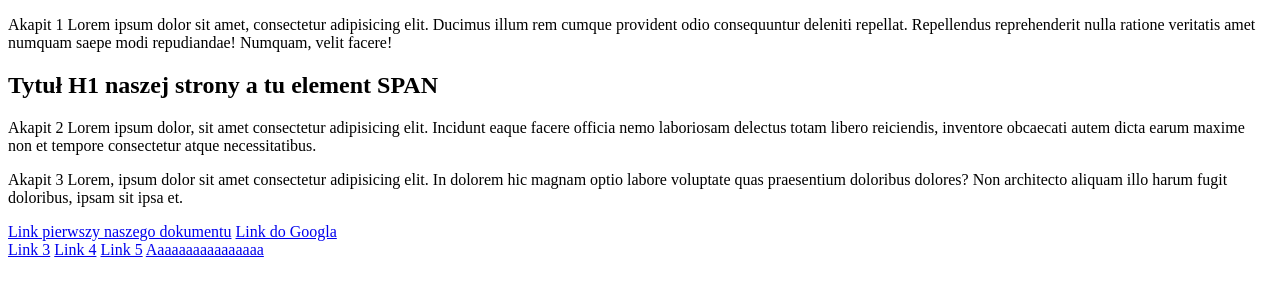
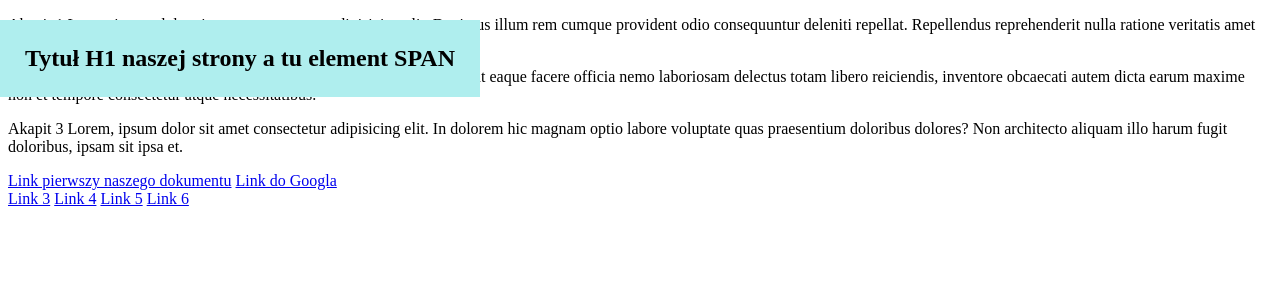
Before and after one commit to karolinakolaczyk/karolinakolaczyk.github.io, a plain HTML site: page dom/index.html in a window 1280 px wide. Shown: the top 296 px of the page. Drawn offline with Linux system fonts and the light colour scheme.

Commit message:
eventy js

```diff
--- a/dom/css/style.css
+++ b/dom/css/style.css
@@ -10,3 +10,13 @@ body.scroll {
 body.scroll-2 {
     background-color: lightpink;
 }
+
+h1 {
+    transition: all .3s ease-in-out;
+    position: fixed;
+    left: 0;
+    top: 0;
+    padding: 25px;
+    background: paleturquoise;
+    z-index: 2;
+}
--- a/dom/index.html
+++ b/dom/index.html
@@ -14,7 +14,7 @@
             <p>
                 Akapit 1 Lorem ipsum dolor sit amet, consectetur adipisicing elit. Ducimus illum rem cumque provident odio consequuntur deleniti repellat. Repellendus reprehenderit nulla ratione veritatis amet numquam saepe modi repudiandae! Numquam, velit facere!
             </p>
-            <h1 id="main-header">
+            <h1 id="main-header" data-category="aaa">
                 Tytuł H1 naszej strony <span> a tu element SPAN </span>
             </h1>
         </header>
@@ -37,6 +37,6 @@
         <a href="#" class="link superlink">Link 6</a>
     </section>
 
-    <script src="js/5-manipulacje.js"></script>
+    <script src="js/6-eventy.js"></script>
 </body>
 </html>
--- a/dom/js/5-manipulacje.js
+++ b/dom/js/5-manipulacje.js
@@ -10,13 +10,19 @@ console.log(mainHeaderInner);
 
 window.addEventListener("scroll", () => {
     if(document.documentElement.scrollTop >= (2 * window.innerHeight) ) {
+        console.log(mainHeader.dataset.category);
+        mainHeader.style.fontSize = "40px";
         document.body.classList.add("scroll-2");
         document.body.classList.remove("scroll");
 
     } else if(document.documentElement.scrollTop >= window.innerHeight) {
+        console.log(mainHeader.dataset.category);
+        mainHeader.style.fontSize = "13px";
         document.body.classList.add("scroll");
         document.body.classList.remove("scroll-2");
     } else {
+        console.log(mainHeader.dataset.category);
+        mainHeader.style.fontSize = "initial";
         document.body.classList.remove("scroll", "scroll-2");
     }
 })
```
Also changed, not shown: dom/js/6-eventy.js (added).
